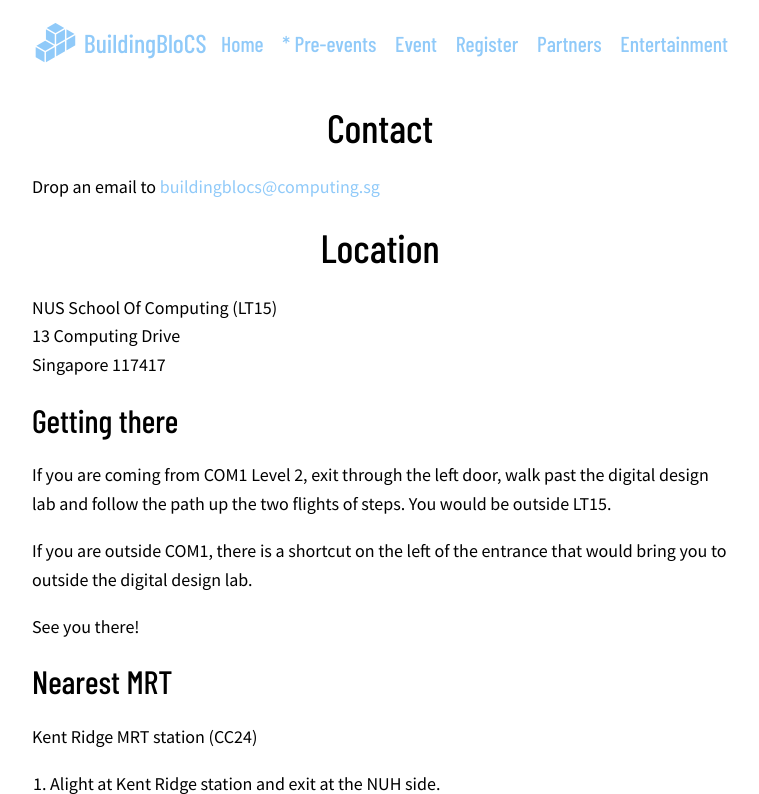
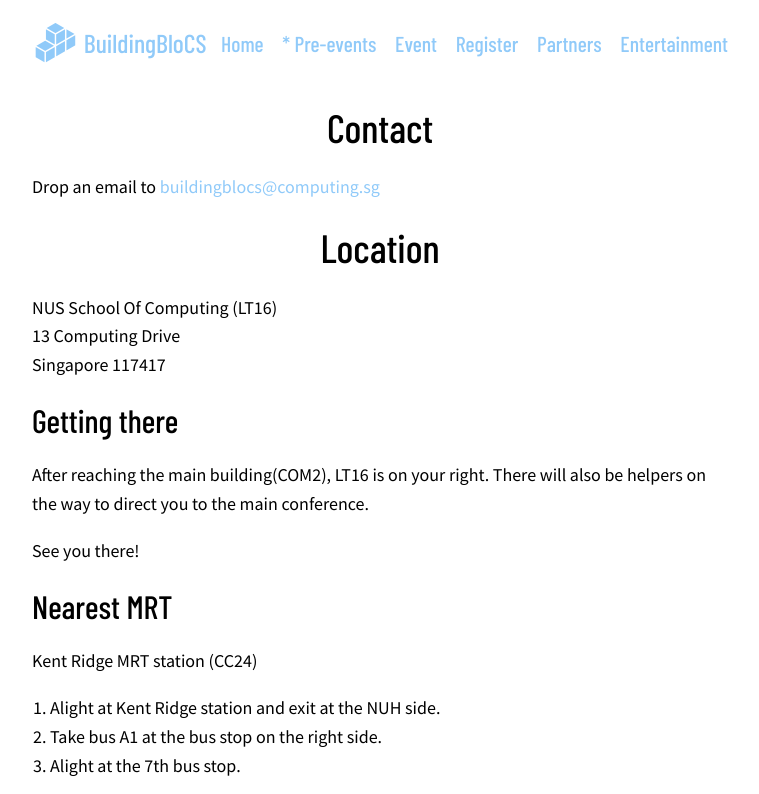
Before and after one commit to buildingblocs/2019, a Jekyll site: the page built from contact/index.md, in a window 1280 px wide and 900 px high, cut to the strip 0-794 px from the top of the window. Shown: the whole strip, without its empty margins (260-1019 px from the left). Built offline with Jekyll 4.4.1, drawn with Linux system fonts in a browser that asks for light colours; some web fonts are replaced; our own code applies the rules of GitHub Pages for plain Markdown files.

Commit message:
Update contact location, main interface
Added "get there" at index.md
Updated event location
Updated register description

```diff
--- a/_includes/navigation.html
+++ b/_includes/navigation.html
@@ -11,7 +11,7 @@
 
         <ul class="links">
             <li class="link"><a href="{{ site.baseurl }}/">    Home</a></li>
-            <li class="link dropdown"><a href="{{ site.baseurl }}/pre-event">* Pre-events</a>
+            <li class="link dropdown" onclick="void(0)"><a href="{{ site.baseurl }}/pre-event">* Pre-events</a>
                 <i class="fa fa-caret-down"></i>
                 <div class="dropdown-content">
                     <a href="{{ site.baseurl }}/pre-event">Overview</a>
--- a/contact/index.md
+++ b/contact/index.md
@@ -9,15 +9,13 @@
 
 # Location
 
-NUS School Of Computing (LT15)<br>
+NUS School Of Computing (LT16)<br>
 13 Computing Drive<br>
 Singapore 117417
 
 ## Getting there
 
-If you are coming from COM1 Level 2, exit through the left door, walk past the digital design lab and follow the path up the two flights of steps. You would be outside LT15.
-
-If you are outside COM1, there is a shortcut on the left of the entrance that would bring you to outside the digital design lab.
+After reaching the main building(COM2), LT16 is on your right. There will also be helpers on the way to direct you to the main conference.
 
 See you there!
 
```
Also changed, not shown: index.md (+4 -2 lines), register/index.md (+3 -2 lines), 13 other files.
